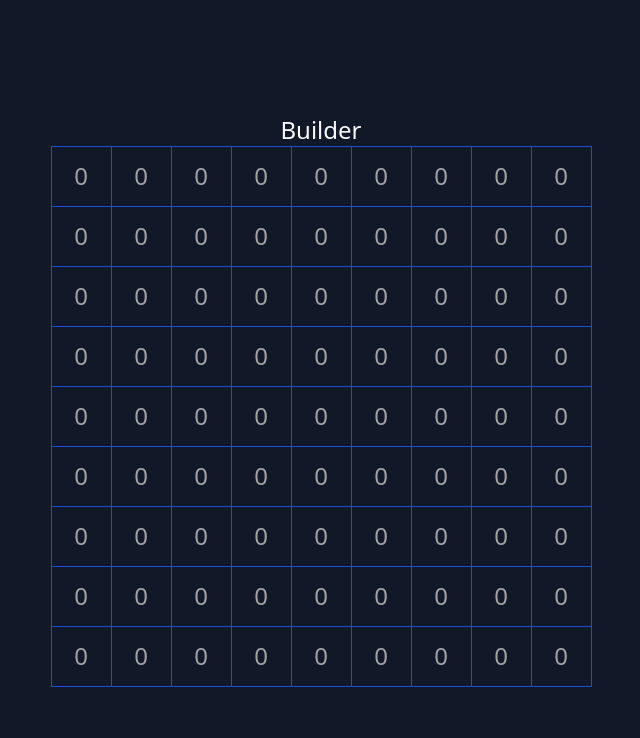
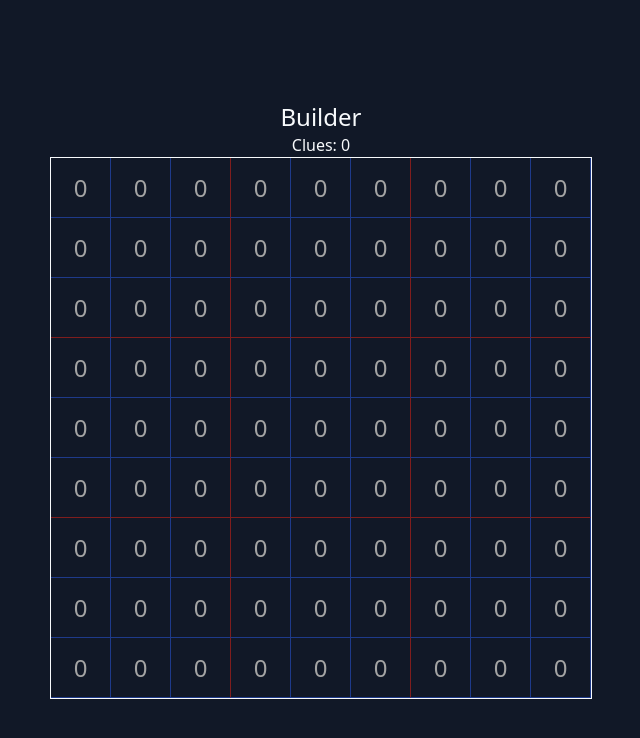
Before and after one commit to SpencerAung/dinoku, a Next.js app: page /builder in a window 1280 px wide. Shown: the top 738 px of the page, without its empty margins (319-959 px from the left). Built offline with nearby package versions, Linux system fonts and the light colour scheme.

Commit message:
feat. support custom cell classNames

```diff
--- a/components/SudokuTable.tsx
+++ b/components/SudokuTable.tsx
@@ -2,40 +2,41 @@ import { useState } from 'react';
 import { Grid } from '../lib/sudoku';
 import classNames from 'classnames';
 
-function SudokuTable({ grid, highlightSameNumber = false, onCellClick }:
-{ grid: Grid, highlightSameNumber?: boolean, onCellClick?: (x: number, index: number[]) => void }) {
-  const [selected, setSelected] = useState<number|null>(null);
-  const [selectedIndex, setSelectedIndex] = useState('');
+
+function SudokuTable({ grid, onCellClick, cellClassNames }:
+  { grid: Grid, onCellClick?: (x: number, index: number[]) => void, cellClassNames?: (x: number, index: number[], selected: { selected: number | null, selectedIndex: number[] }) => string }) {
+  const [selected, setSelected] = useState<number | null>(null);
+  const [selectedIndex, setSelectedIndex] = useState<number[]>([]);
 
   const handleCellClick = (x: number, [row, col]: number[]) => {
     setSelected(x);
-    setSelectedIndex([row, col].join('-'));
+    setSelectedIndex([row, col]);
     onCellClick && typeof onCellClick === 'function' && onCellClick(x, [row, col]);
   }
 
   return (
-    <table className="border-collapse border border-slate-500 table-fixed text-neutral-400">
-      <tbody>
+    <div className="border border-slate-50 text-neutral-400">
       {grid && grid.map((row: number[], i: number) => (
-          <tr key={i}>
+        <div key={i} className="flex">
           {row.map((x, j) => (
-              <td key={`${i}-${j}`}
-                className={classNames("border border-blue-700 text-center text-2xl font-light font-sans cursor-pointer",
+            <div key={`${i}-${j}`}
+              className={classNames("border border-t-0 border-l-0 border-blue-900 text-center text-2xl font-light font-sans cursor-pointer flex flex-col justify-center items-center",
                 {
-                    "bg-indigo-600": selectedIndex === [i, j].join('-'),
-                    "bg-indigo-800": highlightSameNumber && selected === x
-                  })}
+                  "border-r-red-900": j === 2 || j === 5,
+                  "border-b-red-900": i === 2 || i === 5,
+                },
+                cellClassNames?.(x, [i, j], { selected, selectedIndex })
+              )}
               style={{ width: '60px', height: '60px' }}
               onClick={() => handleCellClick(x, [i, j])}
             >
 
               {x}
-              </td>
+            </div>
           ))}
-          </tr>
+        </div>
       ))}
-      </tbody>
-    </table>
+    </div>
   )
 }
 
--- a/pages/builder.tsx
+++ b/pages/builder.tsx
@@ -1,19 +1,31 @@
 import { useState } from 'react';
 import { copyGrid, getEmptyGrid } from '../lib/sudoku';
 import SudokuTable from '../components/SudokuTable';
+import classNames from 'classnames'
 
 function Builder() {
   const [grid, setGrid] = useState(getEmptyGrid());
+  const [clues, setClues] = useState(0);
+
   const handleOnCellClick = (x: number, [row, col]: number[]) => {
-    const newGrid= copyGrid(grid);
-    newGrid[row][col] = x === 0 ? 1 : 0;
+    const newGrid = copyGrid(grid);
+    const clue = x === 1 ? -1 : 1;
+    newGrid[row][col] = x + clue;
     setGrid(newGrid);
+    setClues(clues + clue);
   }
 
   return (
-    <div className="flex flex-col justify-center items-center h-full min-h-screen">
-      <h2 className="text-slate-50 text-2xl">Builder</h2>
-      <SudokuTable grid={grid} onCellClick={handleOnCellClick}/>
+    <div className="flex flex-col justify-center items-center h-full min-h-screen text-slate-50">
+      <h2 className=" text-2xl">Builder</h2>
+      <p>Clues: {clues}</p>
+      <SudokuTable grid={grid} onCellClick={handleOnCellClick}
+        cellClassNames={
+          (x) => classNames({
+            "bg-green-600": x === 1
+          })
+        }
+      />
     </div>
   )
 }
--- a/pages/index.tsx
+++ b/pages/index.tsx
@@ -1,6 +1,7 @@
 import { useRef, useEffect } from 'react';
 import { generate, Solution } from '../lib/sudoku';
 import SudokuTable from '../components/SudokuTable';
+import classNames from 'classnames';
 
 
 function Canvas() {
@@ -29,7 +30,13 @@ function Home({ sudoku }: { sudoku: Solution }) {
   return (
     <div className="flex flex-col justify-center items-center h-full min-h-screen">
       <div style={{ width: '540px' }}>
-        <SudokuTable grid={sudoku.grid} highlightSameNumber />
+        <SudokuTable grid={sudoku.grid}
+          cellClassNames={(x, [row, col], { selected, selectedIndex }) => classNames({
+            "bg-indigo-600": selectedIndex == [row, col],
+            "bg-gray-800": selected === x && selectedIndex != [row, col]
+
+          })}
+        />
       </div>
     </div>
   )
```
Lines whose indentation alone changed are shown as unchanged.
